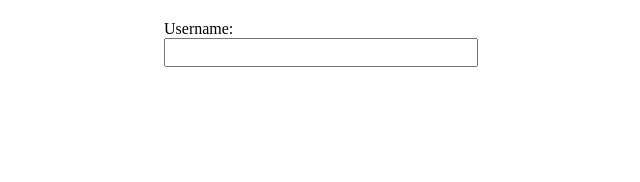
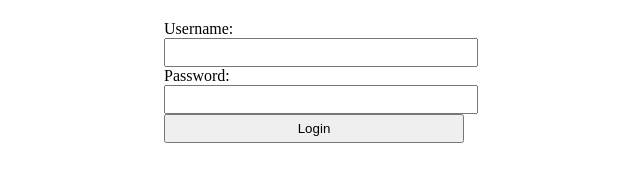
Before and after one commit to iamneo-production/adbbceadaafc305677796bfdbccbfebeddone, a plain HTML site: page public/index.html in a window 1280 px wide. Shown: the whole page, without its empty margins (326-966 px from the left). Drawn offline with Linux system fonts and the light colour scheme.

Commit message:
Backup Commit

```diff
--- a/public/index.html
+++ b/public/index.html
@@ -35,7 +35,10 @@ padding: 5px;
   <label for="username"> Username:</label>
   <input type="text" id="username" required>
 
+  <label for="password"> Password: </label>
+  <input type="password" id="password" name="password" required>
 
+  <button type="submit">Login</button>
 </form>
 </div>
 </body>
```
